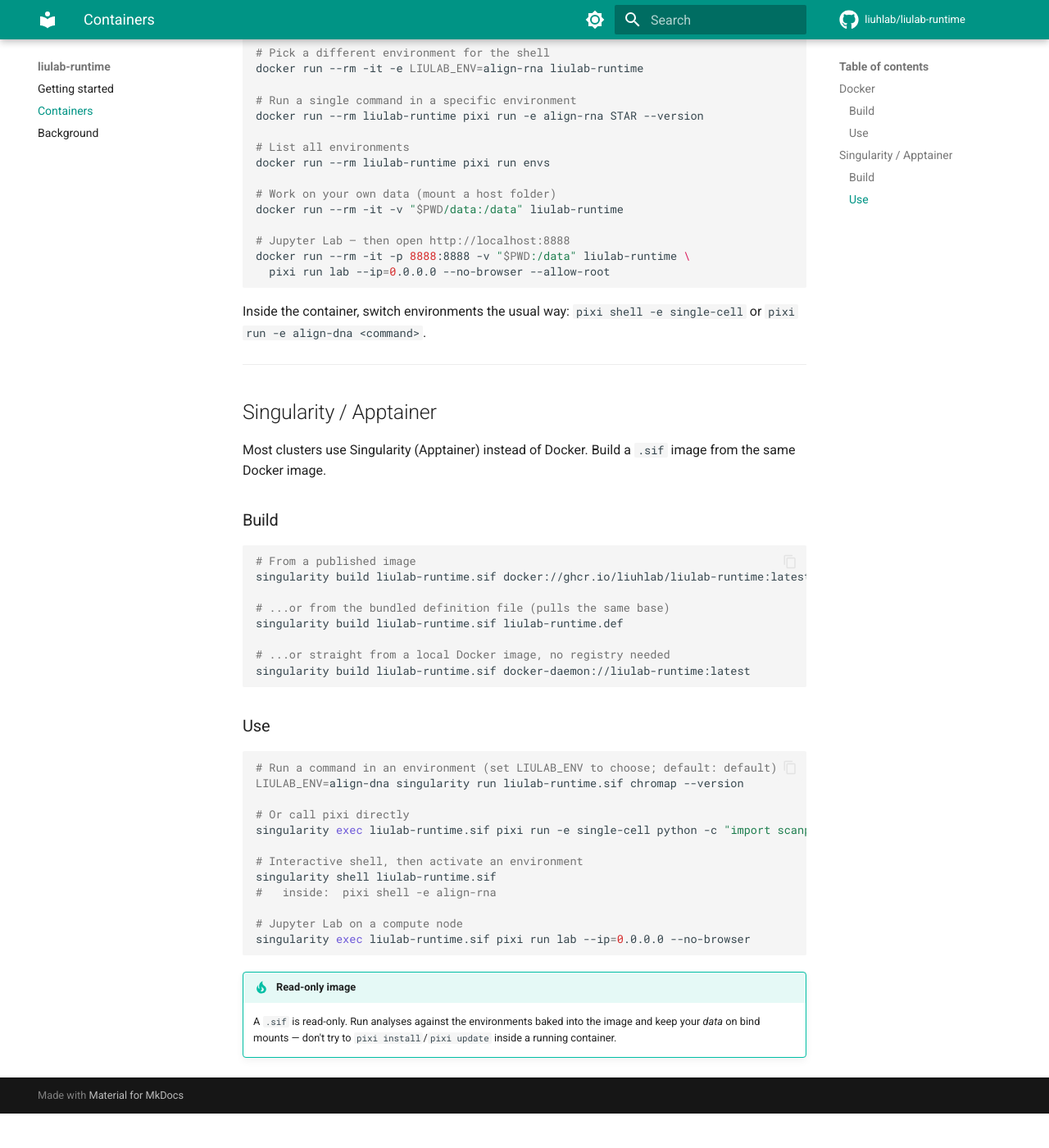
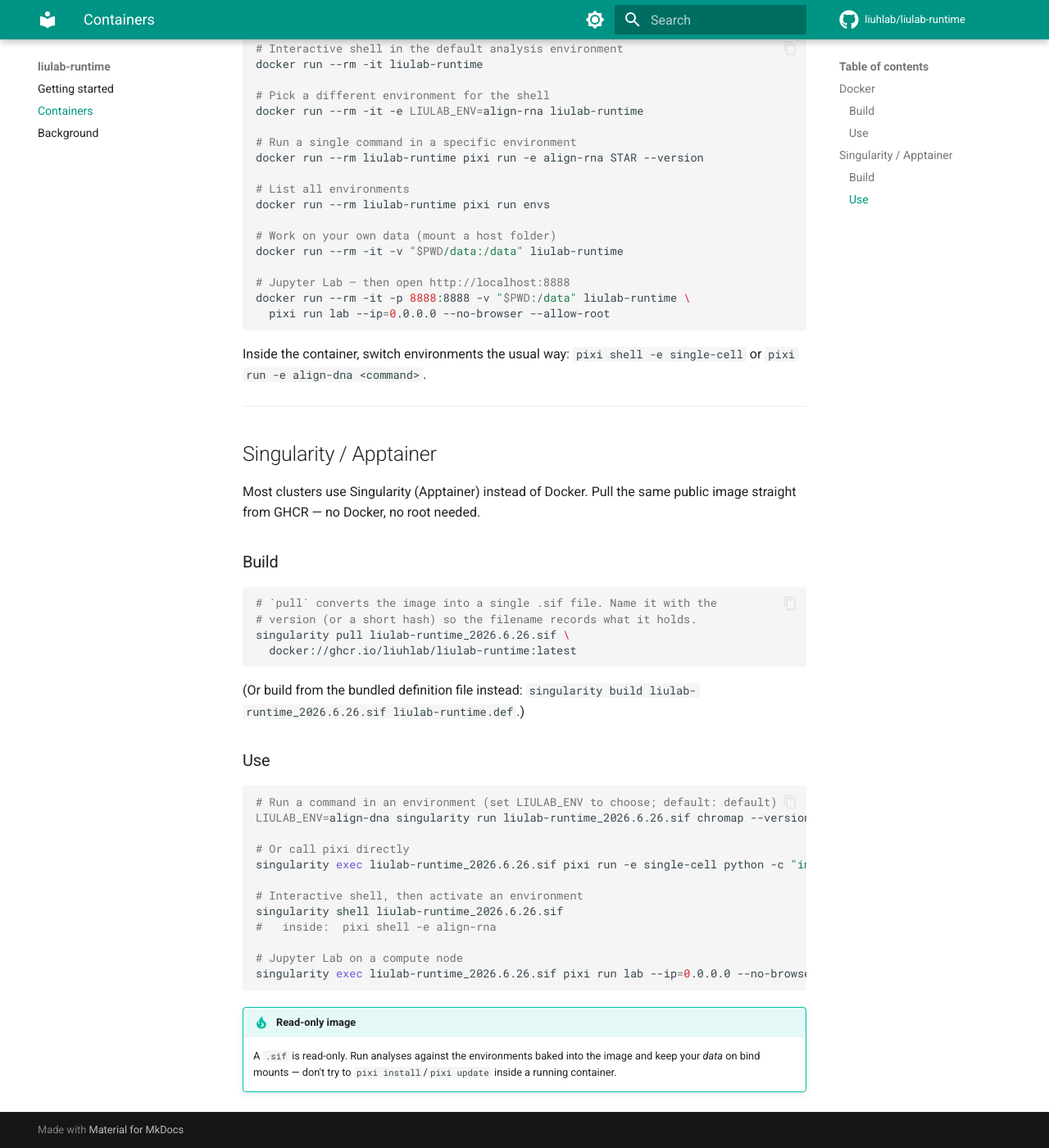
Before and after one commit to liuhlab/liulab-runtime, an MkDocs documentation site: the page built from docs/containers.md, in a window 1280 px wide and 1400 px high, scrolled down 779 px. Shown: the whole window at 82% size. Built offline with MkDocs 1.6.1 and Material for MkDocs 9.7.7, drawn with Linux system fonts in a browser that asks for light colours; comment, search, counter and statistics services are not loaded; before the commit the page ends 2137 px from its top, so only the background shows below that; some of the changed text lies outside the part shown.

Commit message:
docs(containers): simpler singularity pull, versioned .sif name
- Lead the Singularity section with an unprivileged `singularity pull`
  from the public GHCR image (drops the build/def/docker-daemon variants
  to one command), pulling :latest but naming the .sif with the version.
- Version the .sif filename throughout the Use examples.
- Note the container suits old Linux (e.g. CentOS 7) where a direct
  pixi install is hard: it carries its own modern userspace.

Co-Authored-By: Claude Opus 4.8 (1M context) <noreply@anthropic.com>

````diff
--- a/docs/containers.md
+++ b/docs/containers.md
@@ -1,9 +1,12 @@
 # Containers (Docker & Singularity)
 
 Prefer not to install pixi at all? The whole runtime — **every**
-environment (`default`, `align-rna`, `align-dna`, `single-cell`) — ships
-as a single container image. This is handy on shared servers and HPC
-clusters, or anywhere you want a guaranteed-identical setup.
+environment — ships as a single container image. This is handy on shared
+servers and HPC clusters, or anywhere you want a guaranteed-identical
+setup. It's especially useful on **older Linux systems** (e.g. CentOS 7),
+where a direct `pixi install` can be hard or impossible because the host
+is too old: the container carries its own modern userspace, so it only
+needs a compatible kernel — not an up-to-date OS.
 
 !!! warning "amd64 only"
     The runtime defines a `linux-64` platform but no `linux-aarch64`
@@ -55,37 +58,36 @@ Inside the container, switch environments the usual way:
 
 ## Singularity / Apptainer
 
-Most clusters use Singularity (Apptainer) instead of Docker. Build a
-`.sif` image from the same Docker image.
+Most clusters use Singularity (Apptainer) instead of Docker. Pull the
+same public image straight from GHCR — no Docker, no root needed.
 
 ### Build
 
 ```bash
-# From a published image
-singularity build liulab-runtime.sif docker://ghcr.io/liuhlab/liulab-runtime:latest
+# `pull` converts the image into a single .sif file. Name it with the
+# version (or a short hash) so the filename records what it holds.
+singularity pull liulab-runtime_2026.6.26.sif \
+  docker://ghcr.io/liuhlab/liulab-runtime:latest
+```
 
-# ...or from the bundled definition file (pulls the same base)
-singularity build liulab-runtime.sif liulab-runtime.def
-
-# ...or straight from a local Docker image, no registry needed
-singularity build liulab-runtime.sif docker-daemon://liulab-runtime:latest
-```
+(Or build from the bundled definition file instead:
+`singularity build liulab-runtime_2026.6.26.sif liulab-runtime.def`.)
 
 ### Use
 
 ```bash
 # Run a command in an environment (set LIULAB_ENV to choose; default: default)
-LIULAB_ENV=align-dna singularity run liulab-runtime.sif chromap --version
+LIULAB_ENV=align-dna singularity run liulab-runtime_2026.6.26.sif chromap --version
 
 # Or call pixi directly
-singularity exec liulab-runtime.sif pixi run -e single-cell python -c "import scanpy"
+singularity exec liulab-runtime_2026.6.26.sif pixi run -e single-cell python -c "import scanpy"
 
 # Interactive shell, then activate an environment
-singularity shell liulab-runtime.sif
+singularity shell liulab-runtime_2026.6.26.sif
 #   inside:  pixi shell -e align-rna
 
 # Jupyter Lab on a compute node
-singularity exec liulab-runtime.sif pixi run lab --ip=0.0.0.0 --no-browser
+singularity exec liulab-runtime_2026.6.26.sif pixi run lab --ip=0.0.0.0 --no-browser
 ```
 
 !!! tip "Read-only image"
````
